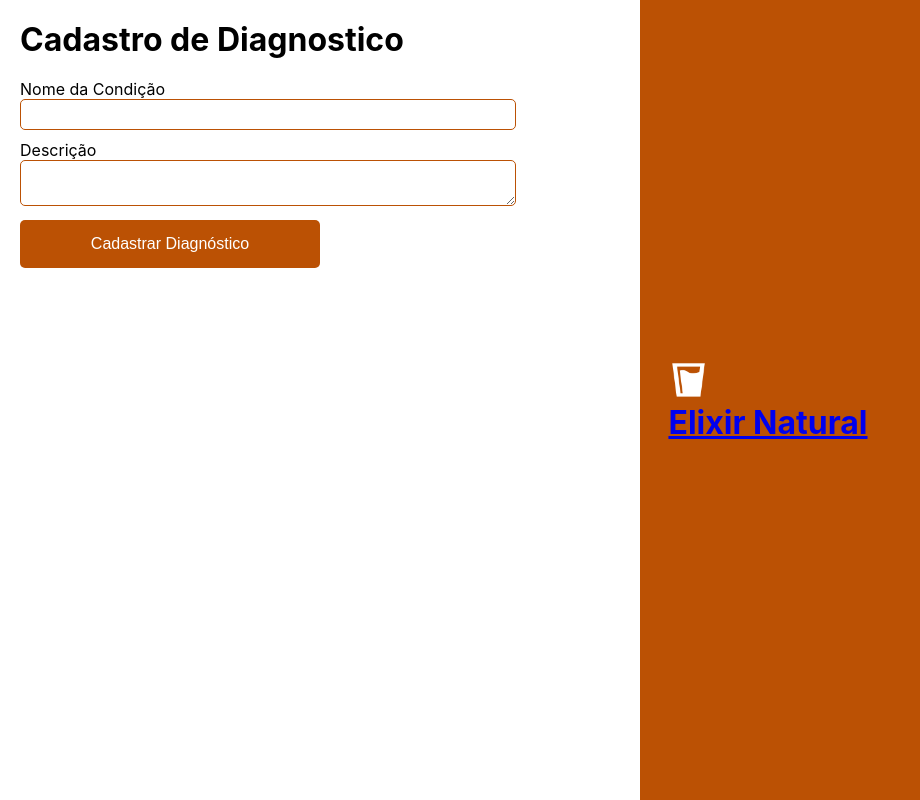
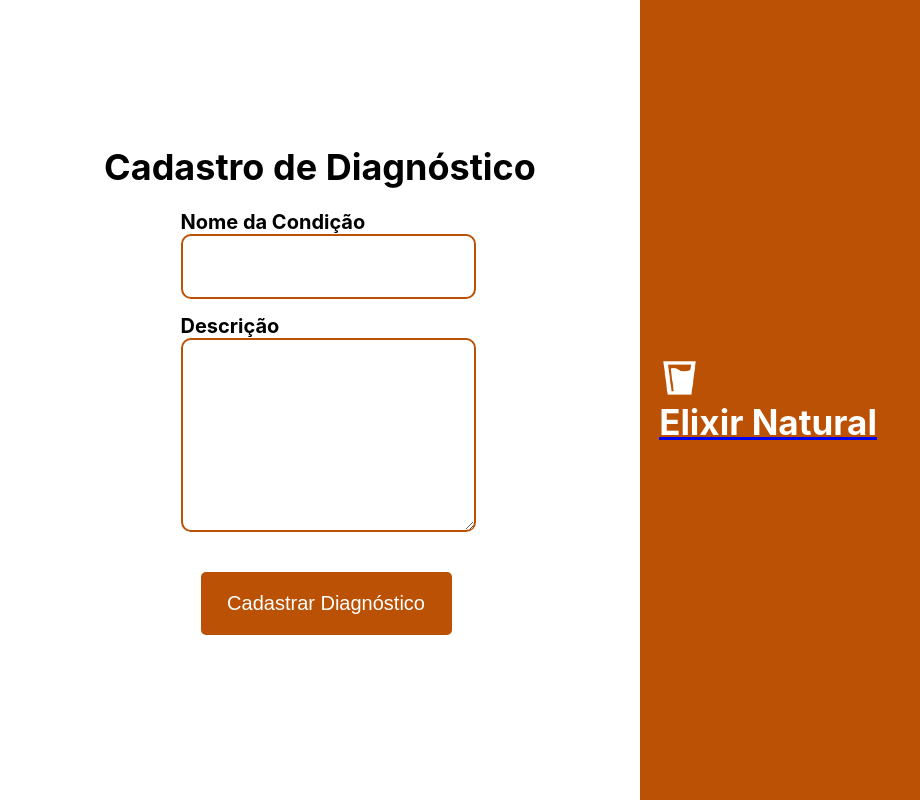
Before and after one commit to AlexsanderFrr/elixir-frontend, a React (Create React App) app: page /caddiagnostico in a window 1280 px wide. Shown: the whole page, without its empty margins (0-920 px from the left). Built offline with nearby package versions, Linux system fonts and the light colour scheme.

Commit message:
Alterando tela cadastro de diagnosticos

```diff
--- a/src/css/Cadastro.css
+++ b/src/css/Cadastro.css
@@ -1,9 +1,12 @@
+/* Contêiner principal */
 .cadastro-container {
   background-color: #bb5104;
   display: flex;
   height: 100vh;
+  font-size: 18px; /* Define um tamanho de fonte maior para todo o conteúdo */
 }
 
+/* Containers divididos */
 .cadastro-suco-container,
 .cadastro-diagnostico-container {
   background-color: white;
@@ -11,43 +14,87 @@
   padding: 20px;
   box-sizing: border-box;
   display: flex;
-  height: 100vh;
   flex-direction: column;
-  align-items: justify;
+  justify-content: center; /* Centraliza verticalmente os elementos */
+  align-items: center; /* Centraliza horizontalmente os elementos */
 }
 
+/* Campos de entrada e textarea */
 .cadastro-suco-container input,
 .cadastro-suco-container textarea,
 .cadastro-diagnostico-container input,
 .cadastro-diagnostico-container textarea {
-  width: 80%;
-  padding: 7px;
-  margin-bottom: 10px;
-  border: 1px solid #bb5104;
-  border-radius: 5px;
+  font-size: 18px; /* Aumenta o tamanho do texto */
+  width: 90%; /* Aumenta a largura dos campos */
+  padding: 20px; /* Aumenta o padding para dar mais espaçamento interno */
+  margin-bottom: 15px; /* Ajusta o espaço entre os campos */
+  border: 2px solid #bb5104; /* Borda mais visível */
+  border-radius: 10px; /* Bordas arredondadas */
+}
+
+/* Aumentando a altura do textarea para a descrição */
+.cadastro-suco-container textarea,
+.cadastro-diagnostico-container textarea {
+  height: 150px; /* Aumenta a altura do campo de descrição */
+}
+
+/* Ajustando os labels para melhorar a visibilidade */
+.cadastro-suco-container label,
+.cadastro-diagnostico-container label {
+  font-weight: bold; /* Negrito nos labels */
+  font-size: 20px; /* Tamanho maior para os labels */
+  margin-bottom: 8px; /* Espaço abaixo dos labels */
+  width: 100%; /* Faz os labels ocuparem toda a largura */
+  text-align: left; /* Alinha os labels à esquerda */
 }
 
 /* Estilo para o botão */
 .cadastro-suco-container button,
 .cadastro-diagnostico-container button {
-  width: 50%;
-  padding: 15px;
+  width: 90%; /* Ajusta o botão para ficar mais largo */
+  padding: 20px; /* Aumenta o padding do botão */
   background-color: #BB5104;
   color: white;
   border: none;
   border-radius: 5px;
   cursor: pointer;
-  font-size: 16px;
-  margin-left: auto;
-  margin-right: auto;
+  font-size: 20px; /* Aumenta o tamanho da fonte do botão */
+  margin: 20px;
   transition: background-color 0.3s;
 }
 
 .cadastro-suco-container button:hover,
 .cadastro-diagnostico-container button:hover {
-  background-color: #FF7F00;
+  background-color: #FF7F00; /* Cor de hover */
 }
 
+/* Estilo para a mensagem de sucesso */
+.success-message {
+  background-color: #28a745; /* Verde, cor de sucesso */
+  color: white;
+  padding: 20px;
+  border-radius: 8px;
+  font-size: 18px;
+  font-weight: bold;
+  text-align: center;
+  width: 90%;
+  max-width: 600px; /* Limita a largura máxima da mensagem */
+  margin: 20px 0; /* Espaçamento entre a mensagem e os outros elementos */
+  box-shadow: 0 4px 10px rgba(53, 186, 53, 0.2); /* Sombra para destacar */
+  animation: fadeIn 1s ease-out; /* Animação de fade in */
+}
+
+/* Animação de fade-in */
+@keyframes fadeIn {
+  0% {
+    opacity: 0;
+  }
+  100% {
+    opacity: 1;
+  }
+}
+
+/* Estilo do container lateral (opcional, para referência) */
 .teste-container {
   background-color: #bb5104;
   color: white;
@@ -58,13 +105,22 @@
   width: 20%;
 }
 
+/* Logo ao lado do texto */
 .logo-container-lateral {
   display: flex;
-    align-items: center;
+  align-items: center;  /* Alinha a imagem e o título horizontalmente */
+  justify-content: center;  /* Garante que a imagem e o título fiquem à esquerda */
+
 }
 
 .logo-container-lateral img {
   width: 40px;
   height: 40px;
-    margin-right: 10px;
+  margin-right: 10px;  /* Espaço entre a imagem e o texto */
 }
+
+.logo-container-lateral h1 {
+  color: white;  /* Cor do título */
+  font-size: 35px;  /* Tamanho do título */
+  margin: 0; /* Remove margens extras que podem causar deslocamento */
+}
--- a/src/pages/CadDiagnostico.js
+++ b/src/pages/CadDiagnostico.js
@@ -9,6 +9,9 @@ const CadDiagnostico = () => {
     nome_da_condicao: "",
     descricao: "",
   });
+  const [loading, setLoading] = useState(false); // Para controle de carregamento
+  const [error, setError] = useState(""); // Para mostrar mensagens de erro
+  const [success, setSuccess] = useState(""); // Para mostrar mensagens de sucesso
 
   const handleInputChange = (event) => {
     const { name, value } = event.target;
@@ -17,6 +20,15 @@ const CadDiagnostico = () => {
 
   const handleSubmit = async (event) => {
     event.preventDefault();
+    setLoading(true); // Inicia o estado de carregamento
+    setError(""); // Limpa mensagens de erro anteriores
+    setSuccess(""); // Limpa mensagens de sucesso
+
+    if (!diagnostico.nome_da_condicao || !diagnostico.descricao) {
+      setError("Por favor, preencha todos os campos.");
+      setLoading(false);
+      return;
+    }
 
     try {
       const response = await axios.post(
@@ -24,29 +36,28 @@ const CadDiagnostico = () => {
         diagnostico
       );
 
-      console.log("Diagnostico cadastrado com sucesso!", response.data);
-      // Limpar campos de entrada
+      setSuccess("Diagnóstico cadastrado com sucesso!");
+      console.log("Diagnóstico cadastrado com sucesso!", response.data);
       setDiagnostico({
         nome_da_condicao: "",
         descricao: "",
       });
-      // Exibir alerta de sucesso
-      alert("Diagnostico cadastrado com sucesso!");
     } catch (error) {
-      console.error(
-        "Erro ao cadastrar o Diagnostico:",
-        error.message,
-        error.response?.data
-      );
+      setError("Erro ao cadastrar o diagnóstico. Tente novamente.");
+      console.error("Erro ao cadastrar o Diagnóstico:", error.message, error.response?.data);
+    } finally {
+      setLoading(false); // Finaliza o estado de carregamento
     }
   };
 
   return (
     <div className="cadastro-container">
       <div className="cadastro-diagnostico-container">
-        <h1>Cadastro de Diagnostico</h1>
+        <h1>Cadastro de Diagnóstico</h1>
         <br />
         <form onSubmit={handleSubmit} className="cadastro-diagnostico-form">
+          {error && <p className="error-message">{error}</p>} {/* Exibe erros */}
+          {success && <p className="success-message">{success}</p>} {/* Exibe sucesso */}
           <label>
             Nome da Condição
             <br />
@@ -55,6 +66,8 @@ const CadDiagnostico = () => {
               name="nome_da_condicao"
               value={diagnostico.nome_da_condicao}
               onChange={handleInputChange}
+              aria-label="Nome da Condição"
+              required
             />
           </label>
           <br />
@@ -65,18 +78,20 @@ const CadDiagnostico = () => {
               name="descricao"
               value={diagnostico.descricao}
               onChange={handleInputChange}
+              aria-label="Descrição"
+              required
             />
           </label>
           <br />
-          <button type="submit" className="button">
-            Cadastrar Diagnóstico
+          <button type="submit" className="button" disabled={loading}>
+            {loading ? "Cadastrando..." : "Cadastrar Diagnóstico"}
           </button>
         </form>
       </div>
       <div className="teste-container">
         <div className="logo-container-lateral">
           <Link to="/cadsuco">
-            <img src={logo} alt="Copo Logo" />
+            <img src={logo} alt="Logo Elixir Natural" />
             <h1>Elixir Natural</h1>
           </Link>
         </div>
```
Lines whose indentation alone changed are shown as unchanged.
